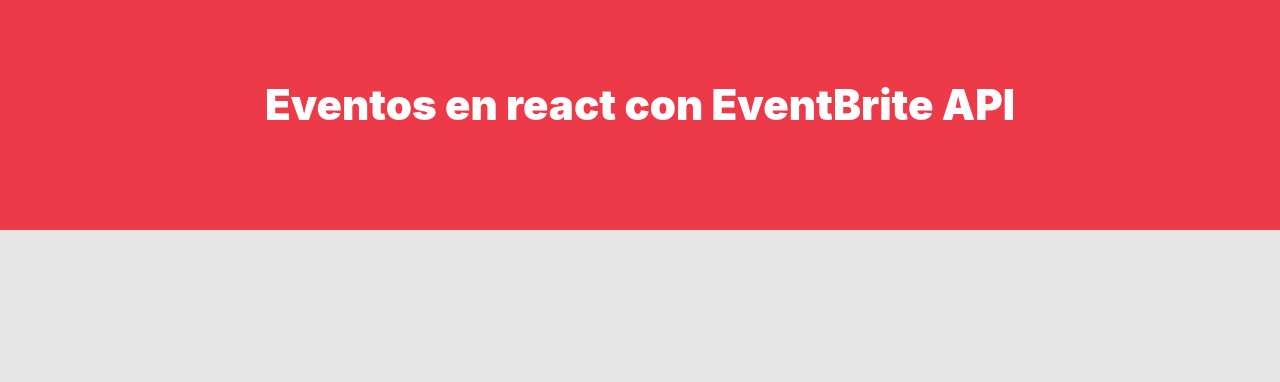
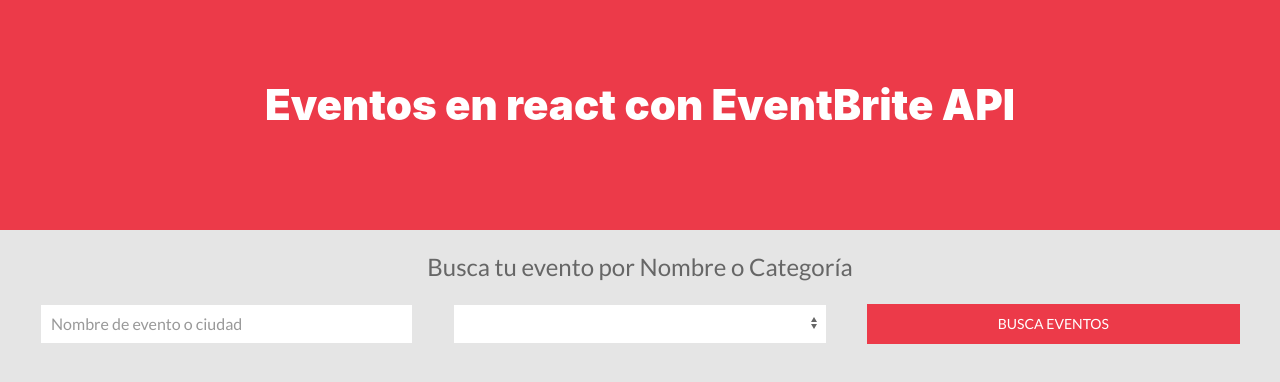
Before and after one commit to fernandocompean/Eventos-React, a React (Create React App) app: page / in a window 1280 px wide. Shown: the top 382 px of the page. Built offline with nearby package versions, Linux system fonts and the light colour scheme; no server answers.

Commit message:
77. Creando el Formulario

```diff
--- a/src/App.js
+++ b/src/App.js
@@ -1,5 +1,6 @@
 import React, {Fragment} from 'react';
 import Header from './components/Header';
+import Formulario from './components/Formulario';
 import CategotiasProvider from './context/CategoriasContext';
 
 function App() {
@@ -8,6 +9,9 @@
 
     <CategotiasProvider>
       <Header/>
+      <div className="uk-container">
+        <Formulario/>
+      </div>
     </CategotiasProvider>
 
   );
--- /dev/null
+++ b/src/components/Formulario.js
@@ -0,0 +1,40 @@
+import React, { Component } from 'react';
+
+class Formulario extends Component {
+    state = {
+        nombre: '',
+        categoria: ''
+     }
+    render() {
+        return (
+            <form>
+                <fieldset className="uk-fieldset uk-margin">
+                    <legend className="uk-legend uk-text-center">
+                        Busca tu evento por Nombre o Categoría
+                    </legend>
+                </fieldset>
+                <div className="uk-column-1-3@m uk-margin">
+                    <div className="uk-margin" uk-margin="true">
+                        <input
+                            name="nombre"
+                            className="uk-input"
+                            type="text"
+                            placeholder="Nombre de evento o ciudad"
+                            />
+                    </div>
+                    <div className="uk-margin" uk-margin="true">
+                        <select
+                            className="uk-select"
+                            name="categoria">
+                        </select>
+                    </div>
+                    <div className="uk-margin" uk-margin="true">
+                        <input type="submit" className="uk-button uk-button-danger" value="Busca Eventos"/>
+                    </div>
+                </div>
+            </form>
+        );
+    }
+}
+
+export default Formulario;
```
